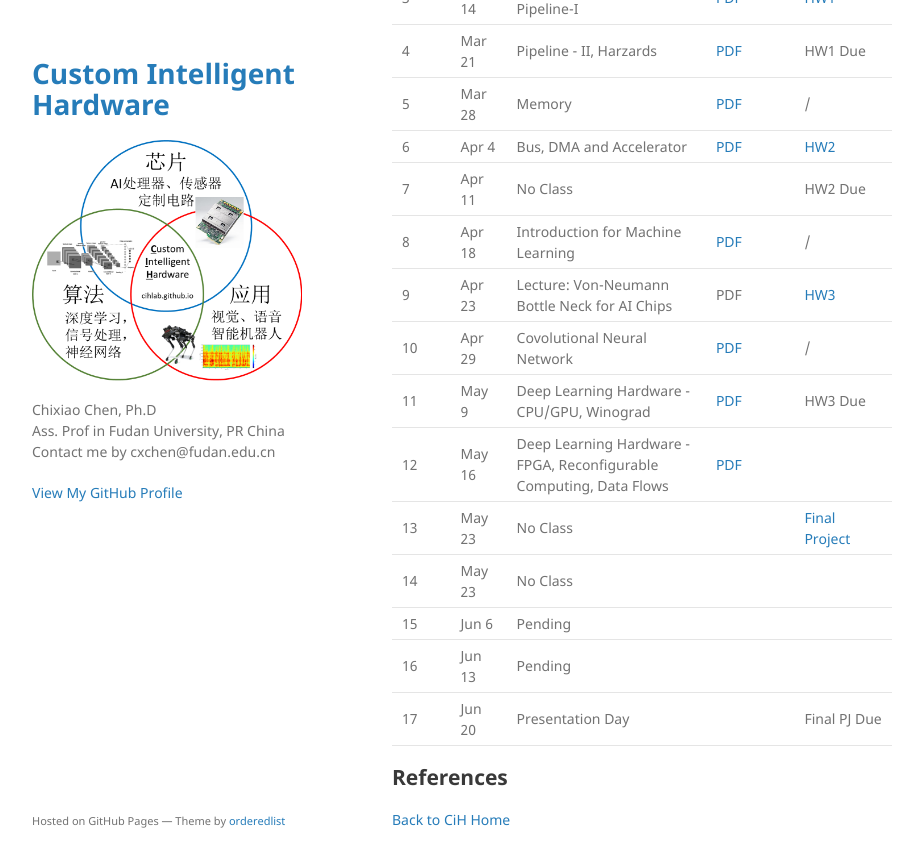
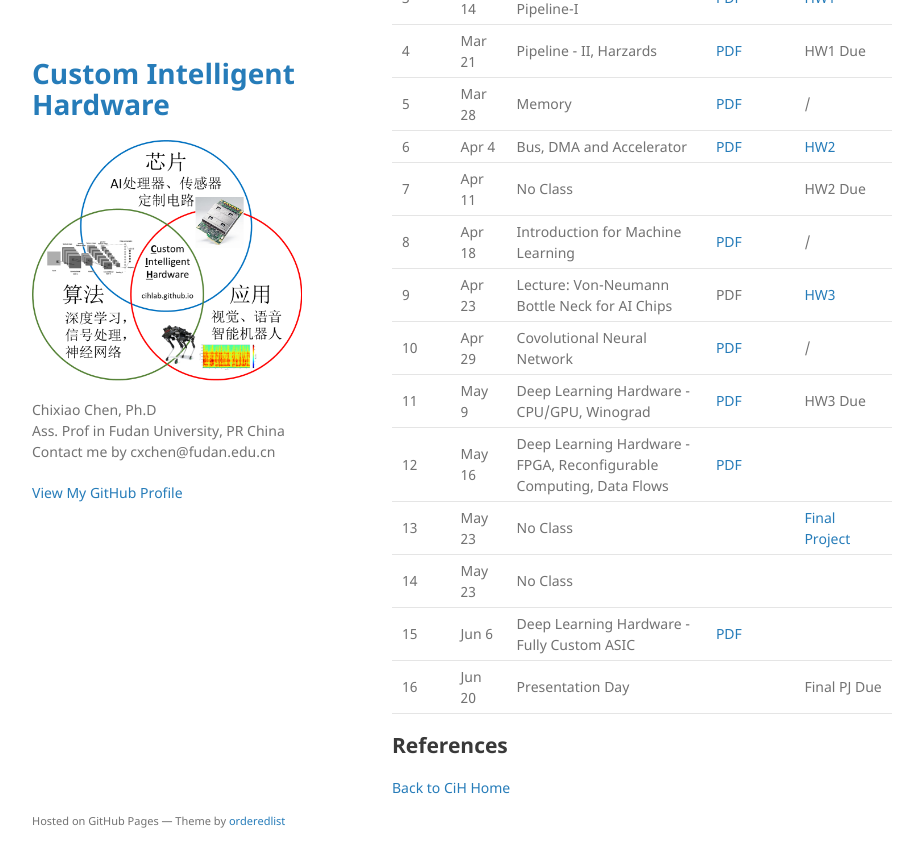
Before and after one commit to cihlab/cihlab.github.io, a Jekyll site: the page built from course/ai19.md, in a window 1280 px wide and 900 px high, scrolled down 795 px. Shown: the top 867 px of the window, without its empty margins (178-1101 px from the left). Built offline with Jekyll 4.4.1, drawn with Linux system fonts in a browser that asks for light colours; our own code applies the rules of GitHub Pages for plain Markdown files.

Commit message:
Update ai19.md

```diff
--- a/course/ai19.md
+++ b/course/ai19.md
@@ -40,9 +40,8 @@ The class on 4/25 is moved to 4/23 afternoon, in 新金博 building，Handan Cam
 12|May 16 | Deep Learning Hardware - FPGA, Reconfigurable Computing, Data Flows | [PDF](./calec10.pdf) | |
 13|May 23 | No Class |  | [Final Project](./cahw04.pdf) |
 14|May 23 | No Class |  |  |
-15|Jun  6 | Pending |  | |
-16|Jun  13 | Pending |  | |
-17|Jun 20 | Presentation Day|  | Final PJ Due |
+15|Jun  6 | Deep Learning Hardware - Fully Custom ASIC |  [PDF](./calec11.pdf) | |
+16|Jun 20 | Presentation Day|  | Final PJ Due |
 
 ## References
 
```
